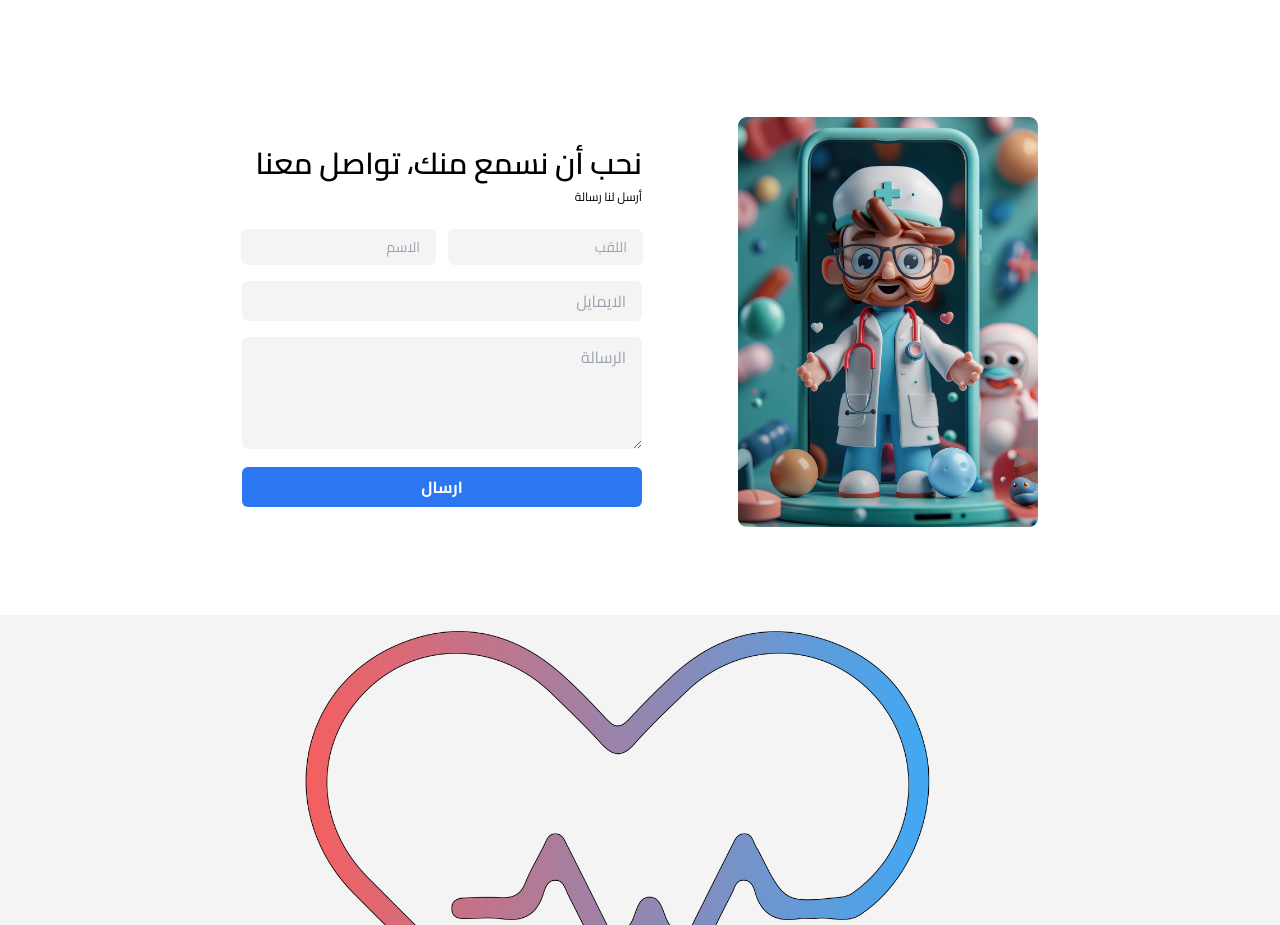
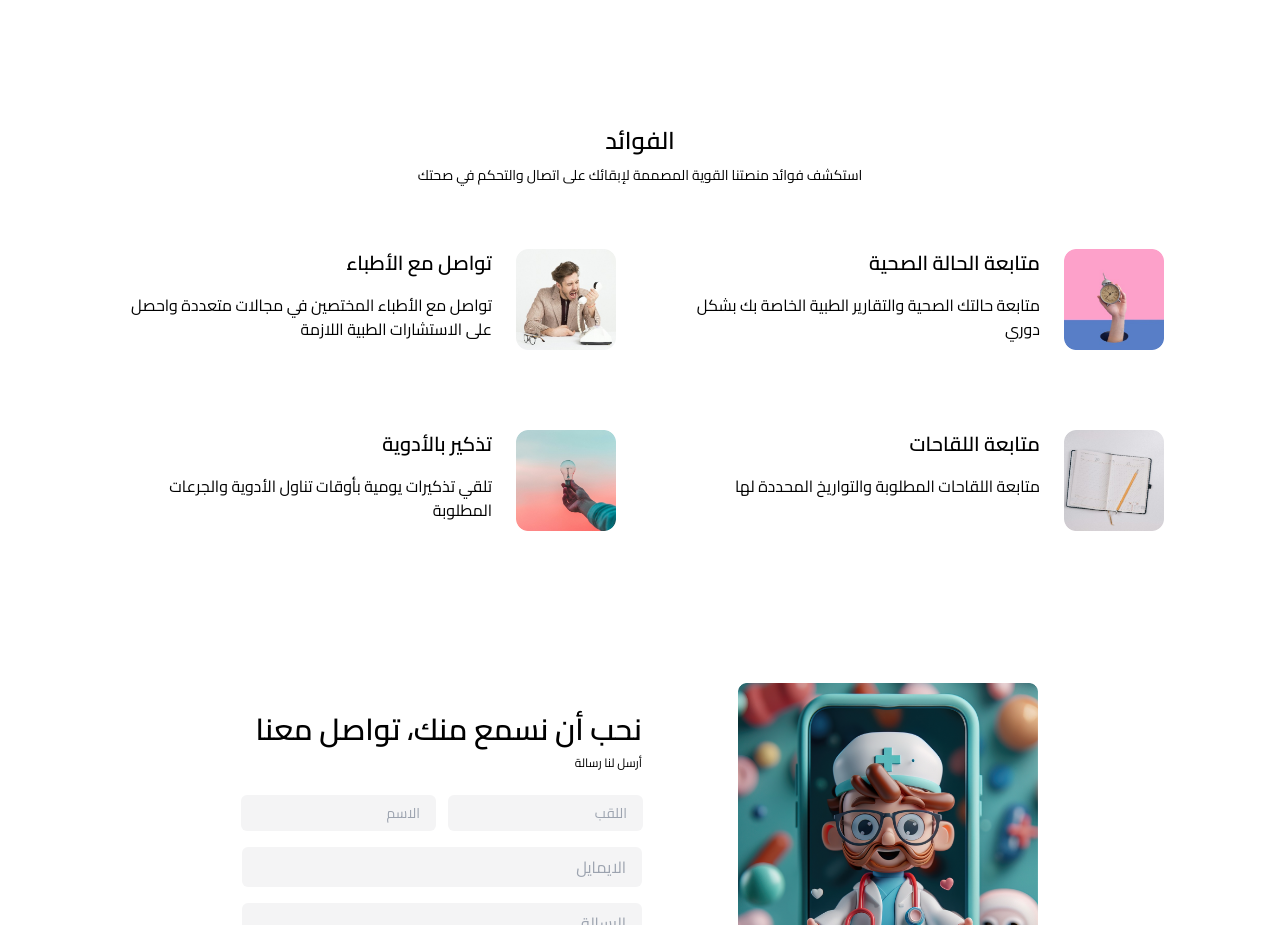
Before and after one commit to imadbenmadi/siha-twasol-front, a React (Vite) app: page /Home in a window 1280 px wide. Shown: the part 1500-2425 px from the top of the page. Built offline with nearby package versions, Linux system fonts and the light colour scheme; no server answers.

Commit message:
refactor: Update Benefits component with Arabic translations and layout

```diff
--- a/src/Components/Home/Benefits.jsx
+++ b/src/Components/Home/Benefits.jsx
@@ -3,8 +3,41 @@ import benefits1_image from "../../../public/Home/benefits1.png";
 import benefits2_image from "../../../public/Home/benefits2.png";
 import benefits3_image from "../../../public/Home/benefits3.png";
 import benefits4_image from "../../../public/Home/benefits4.png";
+import Benefits_card from "./Benefits_card";
 function Benefits() {
-    return <div></div>;
+    return (
+        <div>
+            <div className=" text-center mt-24">
+                <div className=" text-2xl font-semibold">الفوائد</div>
+                <div className=" text-sm pt-2">
+                    استكشف فوائد منصتنا القوية المصممة لإبقائك على اتصال والتحكم
+                    في صحتك
+                </div>
+            </div>
+            <div className=" flex flex-col flex-wrap justify-center md:flex-row items-center gap-12  md:overflow-x-auto overflow-hidden custom-overflow px-12 py-12">
+                <Benefits_card
+                    image={benefits1_image}
+                    title="تواصل مع الأطباء"
+                    description="تواصل مع الأطباء المختصين في مجالات متعددة واحصل على الاستشارات الطبية اللازمة"
+                />
+                <Benefits_card
+                    image={benefits2_image}
+                    title="متابعة الحالة الصحية"
+                    description="متابعة حالتك الصحية والتقارير الطبية الخاصة بك بشكل دوري"
+                />
+                <Benefits_card
+                    image={benefits3_image}
+                    title="تذكير بالأدوية"
+                    description="تلقي تذكيرات يومية بأوقات تناول الأدوية والجرعات المطلوبة"
+                />
+                <Benefits_card
+                    image={benefits4_image}
+                    title="متابعة اللقاحات"
+                    description="متابعة اللقاحات المطلوبة والتواريخ المحددة لها"
+                />
+            </div>
+        </div>
+    );
 }
 
 export default Benefits;
--- /dev/null
+++ b/src/Components/Home/Benefits_card.jsx
@@ -0,0 +1,21 @@
+import React from "react";
+
+function Benefits_card({ image, title, description }) {
+    return (
+        <div>
+            <div className=" w-[300px] md:w-[500px]  shrink-0   rounded-xl py-4 flex items-start justify-end gap-6">
+                <div className=" ">
+                    <div className=" text-lg md:text-xl font-semibold mb-4">
+                        {title}
+                    </div>
+                    <div className=" text-sm md:text-base">{description}</div>
+                </div>
+                <div className=" shrink-0 ">
+                    <img src={image} className=" mx-auto w-[100px] " alt="" />
+                </div>
+            </div>
+        </div>
+    );
+}
+
+export default Benefits_card;
```
